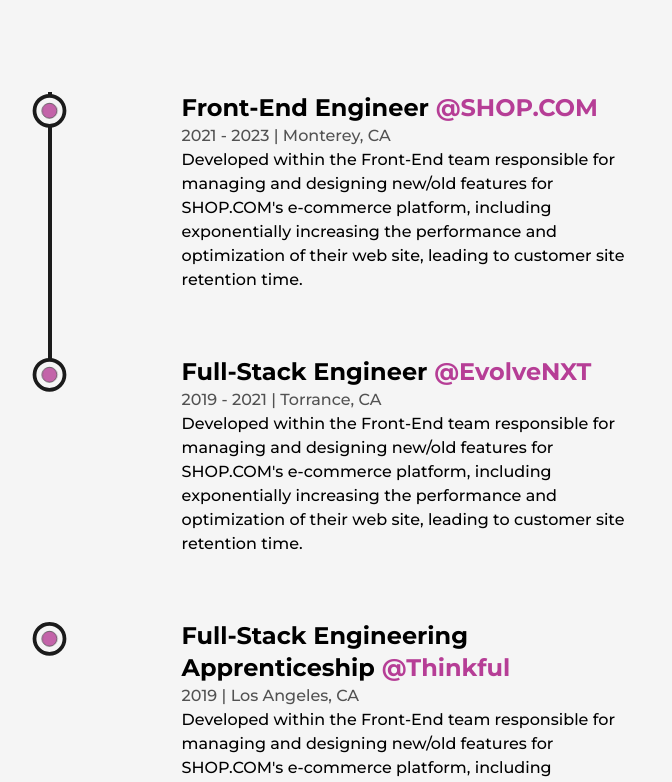
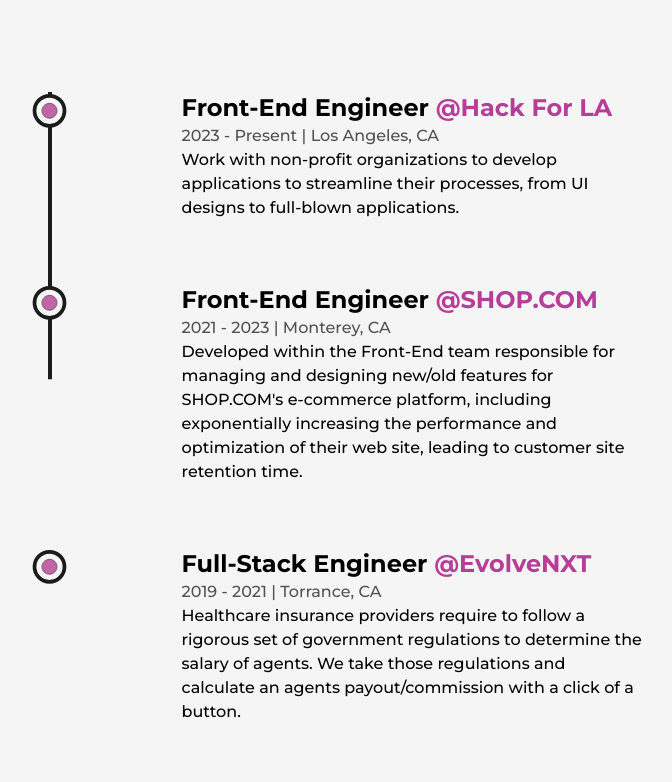
Before and after one commit to flashcabaja64/react-tailwind-nextjs-portfolio, a Next.js app: page /about in a window 1280 px wide. Shown: the part 2680-3462 px from the top of the page, without its empty margins (244-916 px from the left). Built offline with nearby package versions, Linux system fonts and the light colour scheme.

Commit message:
updated experience page

```diff
--- a/src/components/Experience.js
+++ b/src/components/Experience.js
@@ -49,6 +49,14 @@
         </motion.div>
         <ul className='w-full flex flex-col items-start justify-between ml-4 xs:ml-2'>
           <Details
+            company="Hack For LA"
+            companyURL="https://www.hackforla.org/"
+            position="Front-End Engineer"
+            time="2023 - Present"
+            address="Los Angeles, CA"
+            work="Work with non-profit organizations to develop applications to streamline their processes, from UI designs to full-blown applications."
+          />
+          <Details
             company="SHOP.COM"
             companyURL="https://www.shop.com/"
             position="Front-End Engineer"
@@ -62,7 +70,7 @@
             position="Full-Stack Engineer"
             time="2019 - 2021"
             address="Torrance, CA"
-            work="Developed within the Front-End team responsible for managing and designing new/old features for SHOP.COM's e-commerce platform, including exponentially increasing the performance and optimization of their web site, leading to customer site retention time."
+            work="Healthcare insurance providers require to follow a rigorous set of government regulations to determine the salary of agents. We take those regulations and calculate an agents payout/commission with a click of a button."
           />
           <Details
             company="Thinkful"
@@ -70,7 +78,7 @@
             position="Full-Stack Engineering Apprenticeship"
             time="2019"
             address="Los Angeles, CA"
-            work="Developed within the Front-End team responsible for managing and designing new/old features for SHOP.COM's e-commerce platform, including exponentially increasing the performance and optimization of their web site, leading to customer site retention time."
+            work=""
           />
         </ul>
       </article>
```
Also changed, not shown: 1 other file (tests, documents, lock files or other folders).
